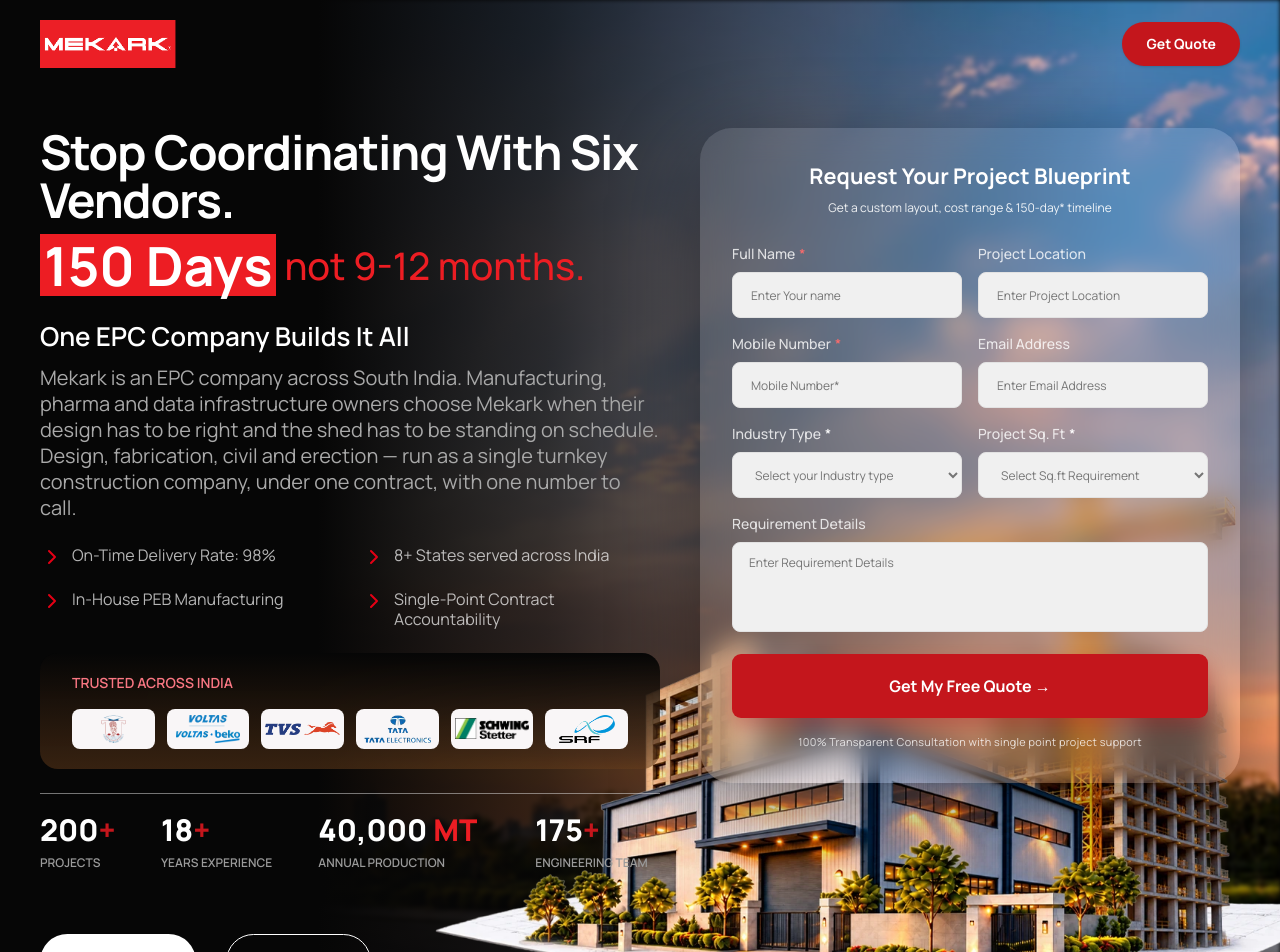
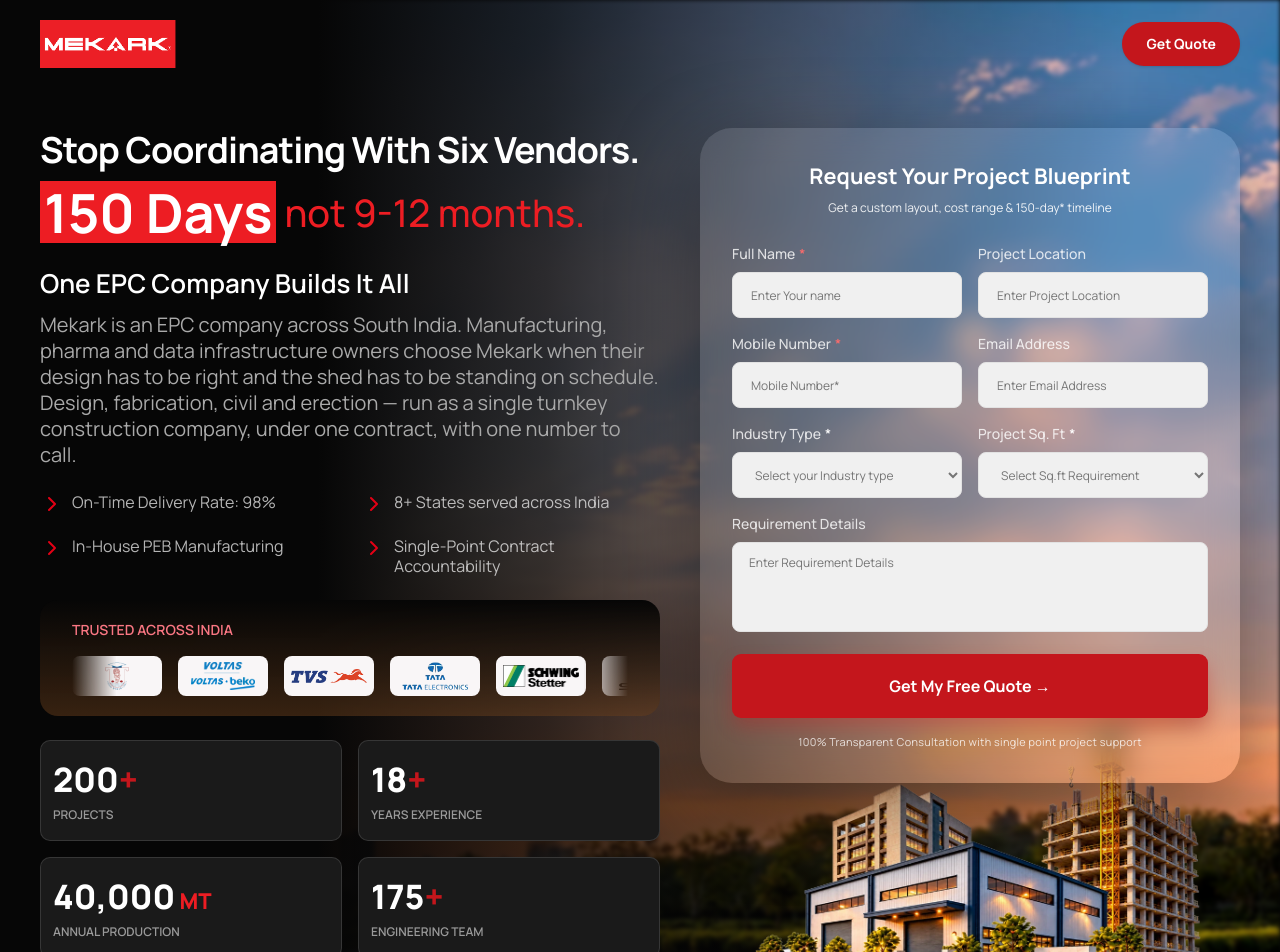
Before and after one commit to mekark/test-epc, a Next.js app: page / in a window 1280 px wide. Shown: the top 952 px of the page. Built offline with nearby package versions, Linux system fonts and the light colour scheme.

Commit message:
fix: Added infinye loop for hero section client logos

```diff
--- a/app/globals.css
+++ b/app/globals.css
@@ -20,11 +20,18 @@ body {
   width: 100%;
   max-width: 773px;
   margin-top: 24px;
-  padding-block: 16px;
-  gap: 24px 16px;
-  border-top: 1px solid rgba(226, 226, 226, 0.5);
+  gap: 16px;
 }
-.hero-stat { min-width: 0; display: flex; flex-direction: column; gap: 5px; }
+.hero-stat {
+  min-width: 0;
+  display: flex;
+  flex-direction: column;
+  gap: 5px;
+  padding: 16px 12px;
+  border: 1px solid rgba(255, 255, 255, 0.12);
+  border-radius: 10px;
+  background: #1a1a1a;
+}
 .hero-stat-value {
   margin: 0;
   white-space: nowrap;
@@ -41,15 +48,15 @@ body {
   text-transform: uppercase;
   color: #9a9a9a;
 }
-@container hero-copy (min-width: 620px) {
+@container hero-copy (min-width: 700px) {
   .hero-stats {
-    grid-template-columns: 106fr 150fr 222fr 151fr;
-    column-gap: clamp(24px, 5.39cqi, 48px);
-    min-height: 117px;
+    grid-template-columns: 1fr 1fr 1.35fr 1fr;
   }
-  .hero-stat-value { font-size: clamp(30px, 4.71cqi, 42px); }
-  .hero-stat-label { font-size: clamp(12px, 1.795cqi, 16px); white-space: nowrap; }
+  .hero-stat-value { font-size: clamp(28px, 4cqi, 36px); }
+  .hero-stat-label { font-size: 12px; }
 }
+
+#consultation { scroll-margin-top: 100px; }
 
 /* Mobile hero: Figma 8536:5520. */
 @media (max-width: 639px) {
@@ -63,7 +70,7 @@ body {
     pointer-events: none;
     overflow: hidden;
   }
-  .hero-heading-stage { position: relative; height: 291px; isolation: isolate; }
+  .hero-heading-stage { position: relative; min-height: 291px; isolation: isolate; }
   .hero-heading-stage::before {
     content: '';
     position: absolute;
@@ -77,17 +84,15 @@ body {
   }
   .hero-heading-stage h1 { position: relative; z-index: 1; padding-top: 17px; letter-spacing: normal; }
   .hero-mobile-building {
-    position: absolute;
-    top: 53px;
-    left: 50%;
-    transform: translateX(-50%);
-    width: calc(100% + 20px);
+    position: relative;
+    align-self: center;
+    width: 100%;
     max-width: 420px;
-    height: 257px;
+    height: auto;
     object-fit: contain;
   }
   .hero-section #consultation {
-    width: calc(100% - 32px);
+    width: 100%;
     margin-top: 24px;
     padding: 24px 20px;
     background: rgba(255,255,255,.01);
@@ -107,7 +112,7 @@ body {
   }
   .hero-stat {
     gap: 4px;
-    padding: 12px clamp(10px, 5.1vw, 20px);
+    padding: 12px clamp(10px, 3vw, 16px);
     border: 1px solid rgba(255, 255, 255, 0.08);
     border-radius: 10px;
     background: #1a1a1a;
@@ -125,8 +130,6 @@ body {
   .hero-highlights { grid-template-columns: max-content max-content; }
   .hero-trust { height: 138px; }
   .hero-trust > p { margin-left: 10px; }
-  .hero-trust > div { margin-top: 27px; display: flex; justify-content: space-between; gap: 0; }
-  .hero-trust > div > div { width: 90px; flex-shrink: 0; }
   .hero-building { width: 1365px; right: -129px; top: 144px; bottom: auto; }
   .hero-sky { object-position: right top; }
   .hero-section #consultation { margin-top: 50px; padding: 44px 50px; }
@@ -141,3 +144,26 @@ body {
   .hero-section #consultation button { font-size: 18px; }
   .hero-section #consultation form > p { font-size: 12px; }
 }
+
+/* Hero client logo marquee (desktop only; mobile keeps the static grid) */
+@keyframes hero-logo-marquee {
+  to {
+    transform: translate3d(-50%, 0, 0);
+  }
+}
+
+@media (min-width: 640px) {
+  .hero-logo-marquee {
+    mask-image: linear-gradient(90deg, transparent, #000 8%, #000 92%, transparent);
+    -webkit-mask-image: linear-gradient(90deg, transparent, #000 8%, #000 92%, transparent);
+  }
+
+  .hero-logo-track {
+    animation: hero-logo-marquee 28s linear infinite;
+    will-change: transform;
+  }
+
+  .hero-logo-marquee:hover .hero-logo-track {
+    animation-play-state: paused;
+  }
+}
--- a/app/layout.tsx
+++ b/app/layout.tsx
@@ -40,7 +40,7 @@ export default function RootLayout({
                   j.src='https://www.googletagmanager.com/gtm.js?id='+i+dl;
                   f.parentNode.insertBefore(j,f);
                 })(window,document,'script','dataLayer','${GTM_ID}');
-              }, 6000);
+              }, 5000);
             `,
           }}
         />
--- a/components/HeroSection.tsx
+++ b/components/HeroSection.tsx
@@ -45,7 +45,7 @@ export default function HeroSection() {
         href={whatsappHref}
         target="_blank"
         rel="noopener noreferrer"
-        className="inline-flex h-12 w-[140px] items-center justify-center gap-2 rounded-full bg-white px-5 text-[14px] font-bold leading-5 text-[#E5091F] transition-transform hover:-translate-y-0.5 sm:h-[55.333px] sm:w-auto sm:gap-[9.6px] sm:px-[24px] sm:text-[16px] sm:leading-6"
+        className="inline-flex h-12 min-w-0 max-w-[140px] flex-1 items-center justify-center gap-2 rounded-full bg-white px-3 text-[14px] font-bold leading-5 text-[#E5091F] transition-transform hover:-translate-y-0.5 sm:h-[55.333px] sm:w-auto sm:max-w-none sm:flex-none sm:gap-[9.6px] sm:px-[24px] sm:text-[16px] sm:leading-6"
       >
         WhatsApp
         <span
@@ -67,7 +67,7 @@ export default function HeroSection() {
       </a>
       <a
         href={`tel:${PHONE_NUMBER}`}
-        className="inline-flex h-12 w-[140px] items-center justify-center gap-2 rounded-full border border-white px-5 text-[14px] font-bold leading-5 text-white transition-colors hover:bg-white hover:text-[#060606] sm:h-[55.333px] sm:w-auto sm:gap-[9.6px] sm:px-[24px] sm:text-[16px] sm:leading-6"
+        className="inline-flex h-12 min-w-0 max-w-[140px] flex-1 items-center justify-center gap-2 rounded-full border border-white px-3 text-[14px] font-bold leading-5 text-white transition-colors hover:bg-white hover:text-[#060606] sm:h-[55.333px] sm:w-auto sm:max-w-none sm:flex-none sm:gap-[9.6px] sm:px-[24px] sm:text-[16px] sm:leading-6"
       >
         Call Now
         <Image
@@ -144,6 +144,7 @@ export default function HeroSection() {
         className="hero-sky absolute inset-0 -z-30 h-full w-full object-cover object-center blur-[2px]"
       />
       <div className="absolute inset-0 -z-20 bg-[linear-gradient(90deg,#060606_24.831%,rgba(6,6,6,0.8)_42.674%,rgba(6,6,6,0)_88.021%)] max-sm:bg-none max-sm:bg-[rgba(6,6,6,0.65)]" />
+      {/* Keep the building within the right column on laptops; wide-screen CSS expands it. */}
       <Image
         src="/hero/industrial-building.webp"
         alt=""
@@ -152,13 +153,13 @@ export default function HeroSection() {
         height={867}
         priority
         sizes="(max-width: 1023px) 1px, 72vw"
-        className="hero-building pointer-events-none absolute -bottom-[7%] right-[-6%] -z-10 hidden w-[72%] max-w-none object-contain lg:block"
+        className="hero-building pointer-events-none absolute bottom-0 right-0 -z-10 hidden w-[580px] max-w-none object-contain xl:block"
       />
 
       <div className="hero-layout mx-auto grid w-full min-w-0 max-w-[1760px] gap-[13px] px-5 sm:gap-10 sm:px-6 lg:px-10 xl:grid-cols-[minmax(0,1fr)_minmax(18rem,540px)] xl:items-start xl:gap-10 2xl:gap-14">
         <div className="hero-copy min-w-0 max-w-[891px]">
           <div className="hero-heading-stage flex flex-col items-start gap-[10px]">
-            <h1 className="max-w-[288px] font-sans text-[25px] font-bold leading-[30px] tracking-[-0.025em] text-white sm:max-w-[891px] sm:text-[clamp(2.35rem,7vw,3rem)] sm:leading-none">
+            <h1 className="w-full whitespace-nowrap font-sans text-[min(5.8cqi,3rem)] font-bold leading-[1.2] tracking-[-0.025em] text-white">
               Stop Coordinating With Six Vendors.
             </h1>
 
@@ -218,12 +219,18 @@ export default function HeroSection() {
             <p className="text-[14px] font-semibold uppercase leading-5 text-[#ED1D23] sm:text-[#FA7783]">
               Trusted across India
             </p>
-            <div className="mt-4 flex flex-wrap justify-between gap-y-2 sm:grid sm:grid-cols-6 sm:gap-3">
-              {HERO_CLIENT_LOGOS.map((logo, index) => (
+            <div className="hero-logo-marquee mt-4 sm:overflow-hidden">
+              <div className="hero-logo-track grid grid-cols-4 gap-2 sm:flex sm:w-max sm:gap-0">
+                {/* Desktop: list is doubled and the track slides -50% for a seamless CSS-only loop. */}
+                {[...HERO_CLIENT_LOGOS, ...HERO_CLIENT_LOGOS].map((logo, i) => {
+                  const index = i % HERO_CLIENT_LOGOS.length;
+                  const isClone = i >= HERO_CLIENT_LOGOS.length;
+                  return (
                     <div
-                  key={logo.src}
-                  className={`flex h-10 w-16 min-w-0 items-center justify-center rounded-md bg-[#F9F6F7] px-1 sm:w-auto sm:rounded-lg ${
-                    index > 3 ? "max-sm:hidden" : ""
+                      key={`${logo.src}-${i}`}
+                      aria-hidden={isClone || undefined}
+                      className={`flex h-10 min-w-0 items-center justify-center rounded-md bg-[#F9F6F7] px-1 sm:mr-4 sm:w-[90px] sm:shrink-0 sm:rounded-lg ${
+                        index > 3 || isClone ? "max-sm:hidden" : ""
                       }`}
                     >
                       <span className="relative block h-7 w-full max-w-[76px]">
@@ -233,7 +240,7 @@ export default function HeroSection() {
                           )}
                           <Image
                             src={logo.src}
-                      alt={logo.alt}
+                            alt={isClone ? "" : logo.alt}
                             fill
                             sizes="76px"
                             className="object-contain"
@@ -241,7 +248,9 @@ export default function HeroSection() {
                         </picture>
                       </span>
                     </div>
-              ))}
+                  );
+                })}
+              </div>
             </div>
           </div>
 
@@ -250,7 +259,7 @@ export default function HeroSection() {
               <div key={stat.label} className="hero-stat">
                 <p className="hero-stat-value">
                   {stat.value}
-                  <span className={stat.suffix === " MT" ? "text-[#ED1D23]" : "text-[#C4161C]"}>{stat.suffix}</span>
+                  <span className={stat.suffix === " MT" ? "text-[0.65em] text-[#ED1D23]" : "text-[#C4161C]"}>{stat.suffix}</span>
                 </p>
                 <p className="hero-stat-label">
                   {stat.label}
--- a/components/ManagedProcessSection.tsx
+++ b/components/ManagedProcessSection.tsx
@@ -66,7 +66,7 @@ export default function ManagedProcessSection() {
   return (
     <section
       aria-labelledby="managed-process-title"
-      className="overflow-hidden bg-[#F9F6F7] px-4 py-8 sm:px-6 sm:py-14 lg:px-10 lg:py-20"
+      className="overflow-hidden bg-[#F9F6F7] px-5 py-8 sm:px-6 sm:py-14 lg:px-10 lg:py-20"
     >
       <div className="mx-auto w-full max-w-[1760px]">
         <header className="flex flex-col items-start gap-3 sm:gap-[10px]">
@@ -77,7 +77,7 @@ export default function ManagedProcessSection() {
             From Idea to Operation{" "}
             <span className="text-[#ED1D23]">Fully Managed</span>
           </h2>
-          <p className="w-full text-center text-[14px] leading-5 text-[#64748B] sm:w-auto sm:text-left sm:text-[clamp(1rem,2vw,1.5rem)] sm:leading-snug">
+          <p className="w-full text-left text-[14px] leading-5 text-[#64748B] sm:w-auto sm:text-[clamp(1rem,2vw,1.5rem)] sm:leading-snug">
             Text
           </p>
         </header>
--- a/components/ProjectCtaSection.tsx
+++ b/components/ProjectCtaSection.tsx
@@ -53,7 +53,7 @@ export default function ProjectCtaSection() {
             {BENEFITS.map((benefit) => (
               <li
                 key={benefit}
-                className="flex items-center gap-[10px] whitespace-nowrap text-[14px] font-normal leading-normal sm:gap-[13px] sm:whitespace-normal sm:text-[20px] sm:font-semibold sm:leading-[27px]"
+                className="flex min-w-0 items-start gap-[10px] text-[14px] font-normal leading-normal sm:gap-[13px] sm:text-[20px] sm:font-semibold sm:leading-[27px]"
               >
                 <span className="flex size-6 shrink-0 items-center justify-center rounded-full bg-[rgba(196,22,28,0.5)] text-[15px] sm:size-[37px] sm:text-[18px] sm:font-bold">
                   ✓
--- a/components/ProjectsGallerySection.tsx
+++ b/components/ProjectsGallerySection.tsx
@@ -44,7 +44,7 @@ export default function ProjectsGallerySection() {
           >
             Projects <span className="text-[#ED1D23]">Gallery</span>
           </h2>
-          <p className="max-w-[307px] text-[14px] font-normal leading-normal text-[#64748B] sm:mt-[14px] sm:max-w-none sm:text-[clamp(1rem,2vw,1.5rem)] sm:font-medium sm:leading-relaxed">
+          <p className="max-sm:whitespace-nowrap text-[clamp(10px,3.2vw,14px)] font-normal leading-normal text-[#64748B] sm:mt-[14px] sm:max-w-none sm:text-[clamp(1rem,2vw,1.5rem)] sm:font-medium sm:leading-relaxed">
             Completed EPC structures across Tamil Nadu and beyond.
           </p>
         </header>
```
Lines whose indentation alone changed are shown as unchanged.
